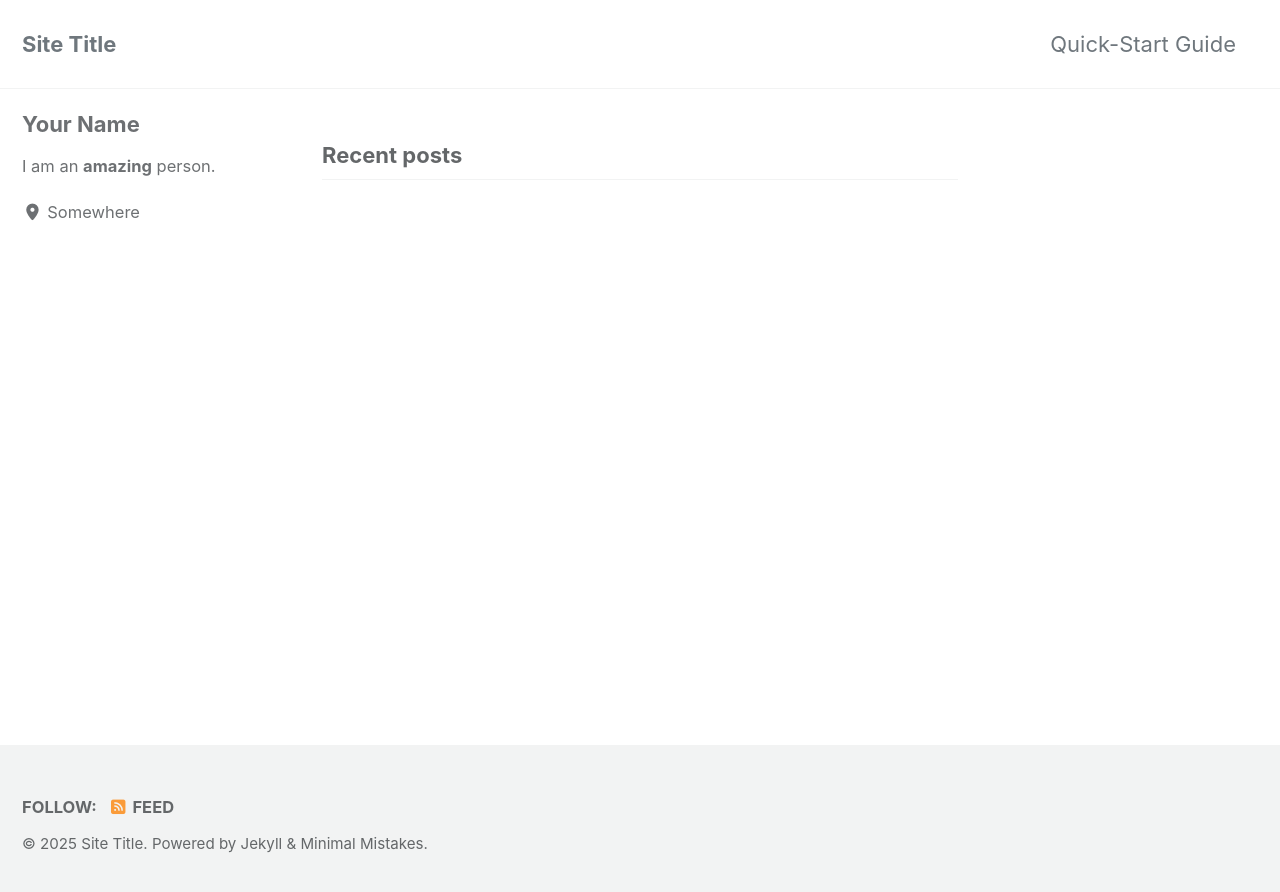
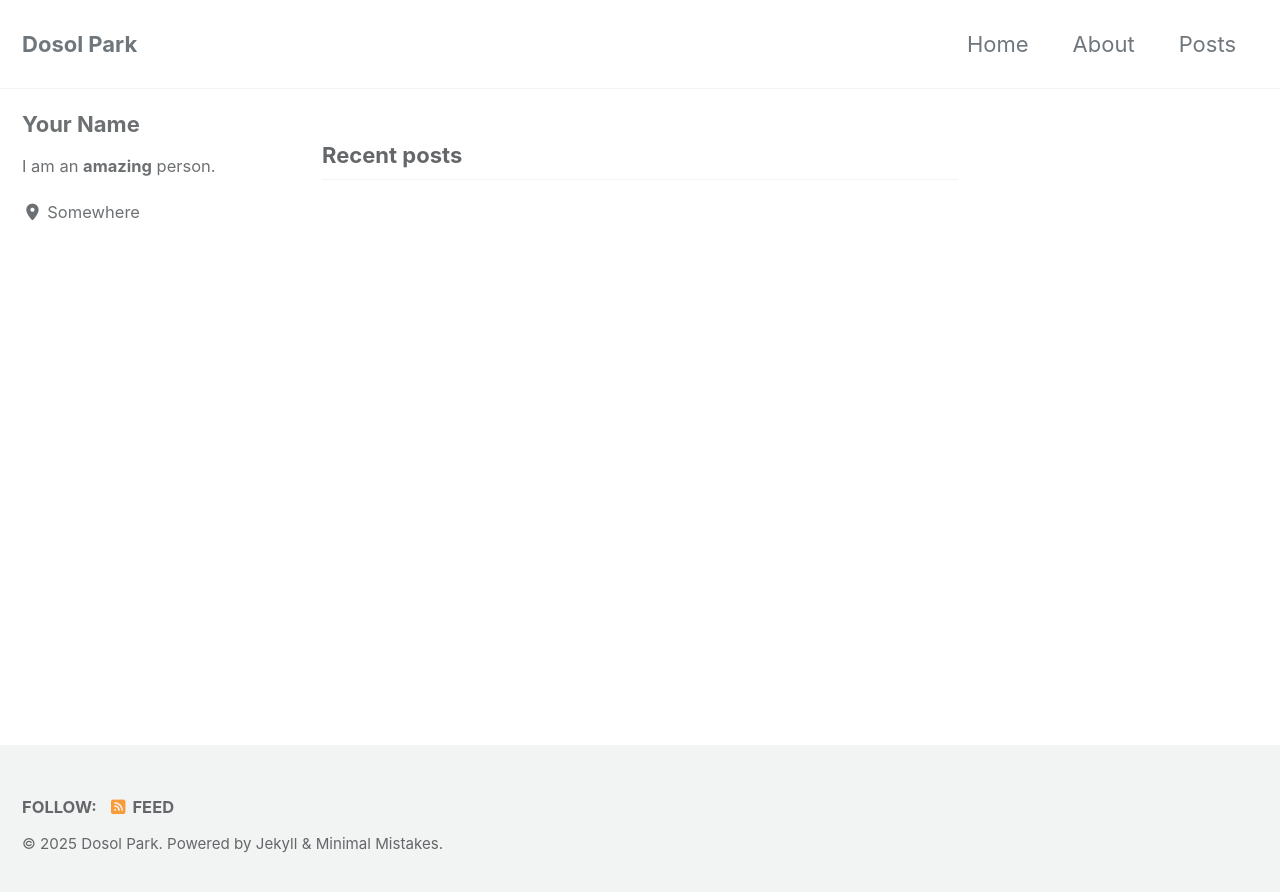
Before and after one commit to parkdosol/parkdosol.github.io, a Jekyll site: the page built from index.html, in a window 1280 px wide. Shown: the top 892 px of the page. Built offline with Jekyll 4.4.1, drawn with Linux system fonts in a browser that asks for light colours; cached includes are drawn as plain includes; the list of posts is cut into pages by our own code.

Commit message:
update: replace year-archive with /posts/ page

```diff
--- a/_config.yml
+++ b/_config.yml
@@ -11,23 +11,23 @@
 # https://mmistakes.github.io/minimal-mistakes/docs/quick-start-guide/#installing-the-theme
 
 # theme                  : "minimal-mistakes-jekyll"
-# remote_theme           : "mmistakes/minimal-mistakes"
+remote_theme           : "mmistakes/minimal-mistakes"
 minimal_mistakes_skin    : "default" # "air", "aqua", "contrast", "dark", "dirt", "neon", "mint", "plum", "sunrise"
 
 # Site Settings
 locale                   : "en-US"
 rtl                      : # true, false (default) # turns direction of the page into right to left for RTL languages
-title                    : "Site Title"
+title                    : "Dosol Park"
 title_separator          : "-"
 subtitle                 : # site tagline that appears below site title in masthead
-name                     : "Your Name"
+name                     : "Dosol Park"
 description              : "An amazing website."
-url                      : # the base hostname & protocol for your site e.g. "https://mmistakes.github.io"
+url                      : https://github.com/parkdosol/parkdosol.github.io # the base hostname & protocol for your site e.g. "https://mmistakes.github.io"
 baseurl                  : # the subpath of your site, e.g. "/blog"
-repository               : # GitHub username/repo-name e.g. "mmistakes/minimal-mistakes"
+repository               : "parkdosol/parkdosol.github.io"# GitHub username/repo-name e.g. "mmistakes/minimal-mistakes"
 teaser                   : # path of fallback teaser image, e.g. "/assets/images/500x300.png"
 logo                     : # path of logo image to display in the masthead, e.g. "/assets/images/88x88.png"
-masthead_title           : # overrides the website title displayed in the masthead, use " " for no title
+masthead_title           : "Dosol Park" # overrides the website title displayed in the masthead, use " " for no title
 breadcrumbs              : # true, false (default)
 words_per_minute         : 200
 enable_copy_code_button  : # true, false (default)
--- /dev/null
+++ b/_pages/posts.md
@@ -0,0 +1,6 @@
+---
+layout: home
+title: "Posts"
+permalink: /posts/
+author_profile: true
+---
```
Also changed, not shown: _data/navigation.yml (+6 -10 lines), _pages/about.md (added, +11 -0 lines).
